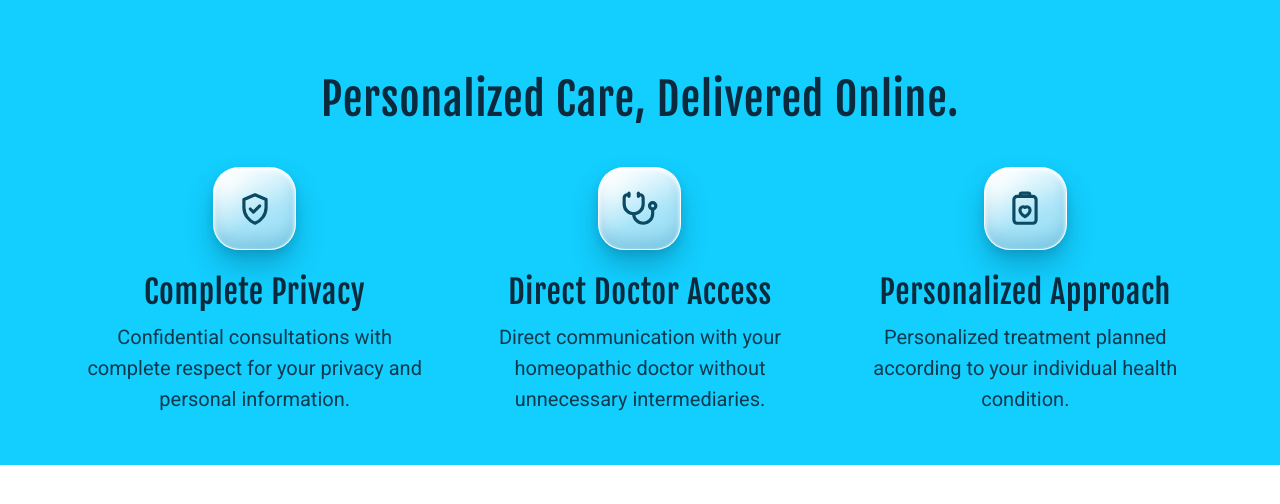
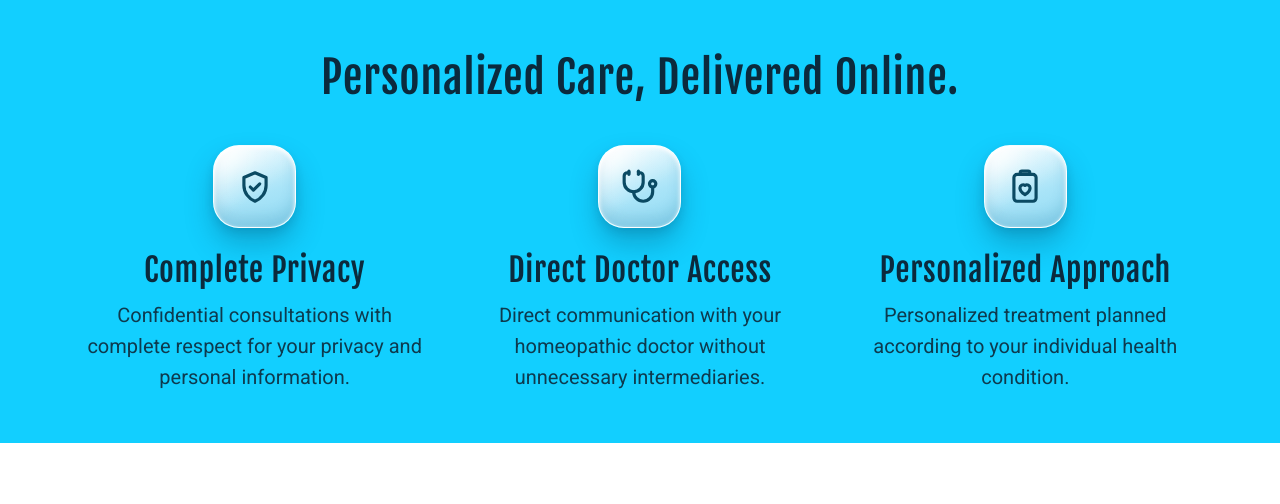
Before and after one commit to kushalhomeocare-khc/payu-backend, a website: page personalized-care.html in a window 1280 px wide. Drawn offline with Linux system fonts and the light colour scheme.

Commit message:
Update personalized-care.html

```diff
--- a/personalized-care.html
+++ b/personalized-care.html
@@ -32,10 +32,10 @@
     font-family:'Fjalla One', sans-serif;
     font-weight:400;
     letter-spacing:.02em;
-    font-size:27.6px;
+    font-size:32px;
     color:var(--navy);
     text-align:center;
-    margin:24px 0 28px;
+    margin:2px 0 2px;
   }
   .mobile-break{ display:inline; }
   .blocks{
```
